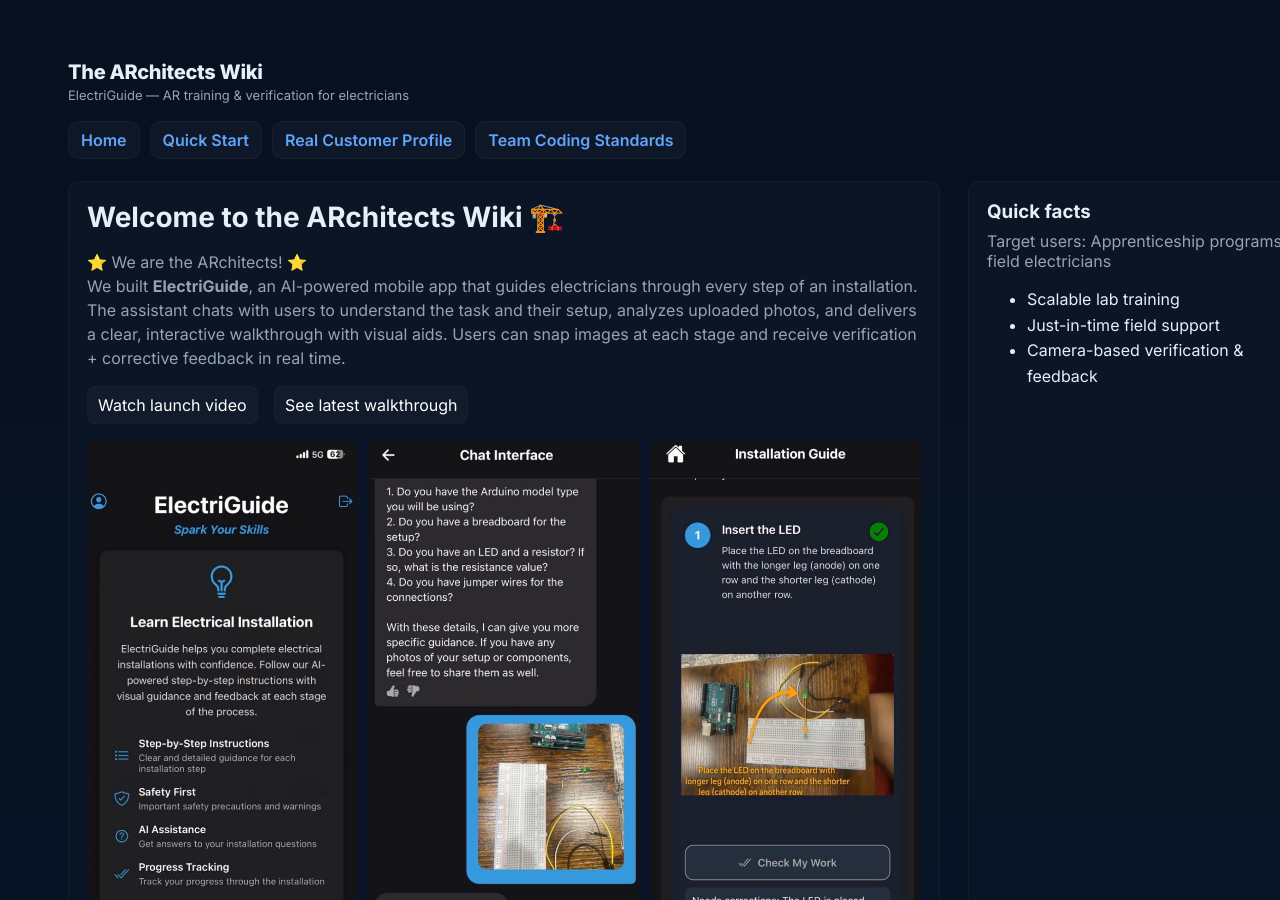
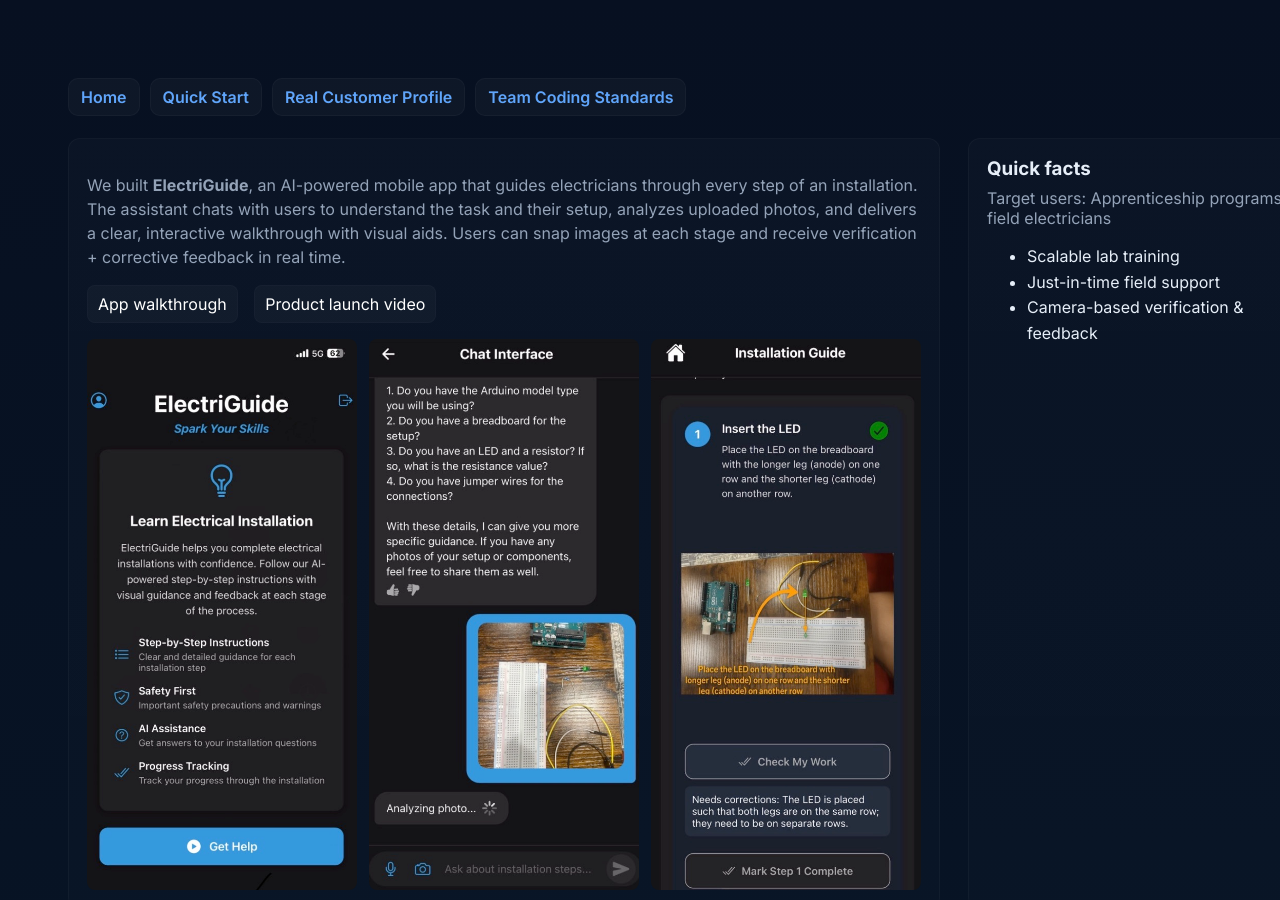
Before and after one commit to ismichel/ismichel.github.io, a Jekyll site: the page architects_wiki.html, which Jekyll copies as it is, in a window 1280 px wide and 900 px high. Built offline with Jekyll 4.4.1, drawn with Linux system fonts in a browser that asks for light colours.

Commit message:
Updated electriguide web (removed header, changed buttons)

```diff
--- a/architects_wiki.html
+++ b/architects_wiki.html
@@ -62,13 +62,6 @@
 </head>
 <body>
   <div class="wrap">
-    <header>
-      <div class="logo">
-        <div class="title">The ARchitects Wiki</div>
-        <div class="subtitle">ElectriGuide — AR training & verification for electricians</div>
-      </div>
-    </header>
-
     <nav>
       <a class="btn" href="/2025-ManageXR-1.wiki/Home.html">Home</a>
       <a class="btn" href="/2025-ManageXR-1.wiki/Quick-Start.html">Quick Start</a>
@@ -78,12 +71,11 @@
 
     <div class="hero">
       <div class="card">
-        <h1>Welcome to the ARchitects Wiki 🏗️</h1>
-        <p class="lead">⭐️ We are the ARchitects! ⭐️<br>We built <strong>ElectriGuide</strong>, an AI-powered mobile app that guides electricians through every step of an installation. The assistant chats with users to understand the task and their setup, analyzes uploaded photos, and delivers a clear, interactive walkthrough with visual aids. Users can snap images at each stage and receive verification + corrective feedback in real time.</p>
+        <p class="lead">We built <strong>ElectriGuide</strong>, an AI-powered mobile app that guides electricians through every step of an installation. The assistant chats with users to understand the task and their setup, analyzes uploaded photos, and delivers a clear, interactive walkthrough with visual aids. Users can snap images at each stage and receive verification + corrective feedback in real time.</p>
 
         <div class="links">
-          <a href="https://drive.google.com/file/d/16mEy40n8J93LwHZB9ewkeZlfqhivYfHq/view?usp=sharing" target="_blank">Watch launch video</a>
-          <a href="https://drive.google.com/file/d/1SZnIBFlimnHjDt8bIu89k0kQDumQvoPr/view?usp=sharing" target="_blank">See latest walkthrough</a>
+          <a href="https://drive.google.com/file/d/1SZnIBFlimnHjDt8bIu89k0kQDumQvoPr/view?usp=sharing" target="_blank">App walkthrough</a>
+          <a href="https://drive.google.com/file/d/16mEy40n8J93LwHZB9ewkeZlfqhivYfHq/view?usp=sharing" target="_blank">Product launch video</a>
         </div>
 
         <div class="media-row" style="margin-top:16px">
```
